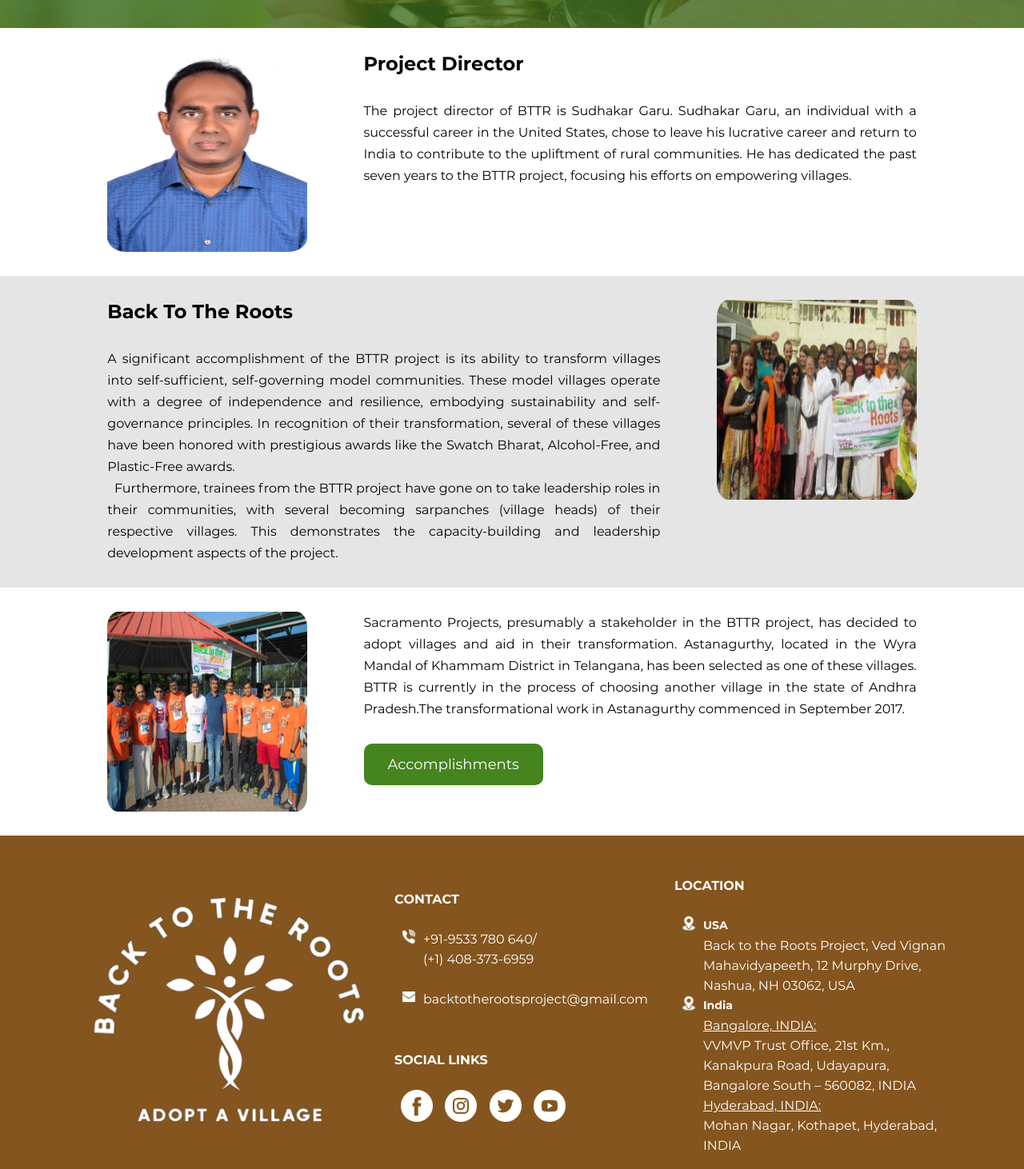
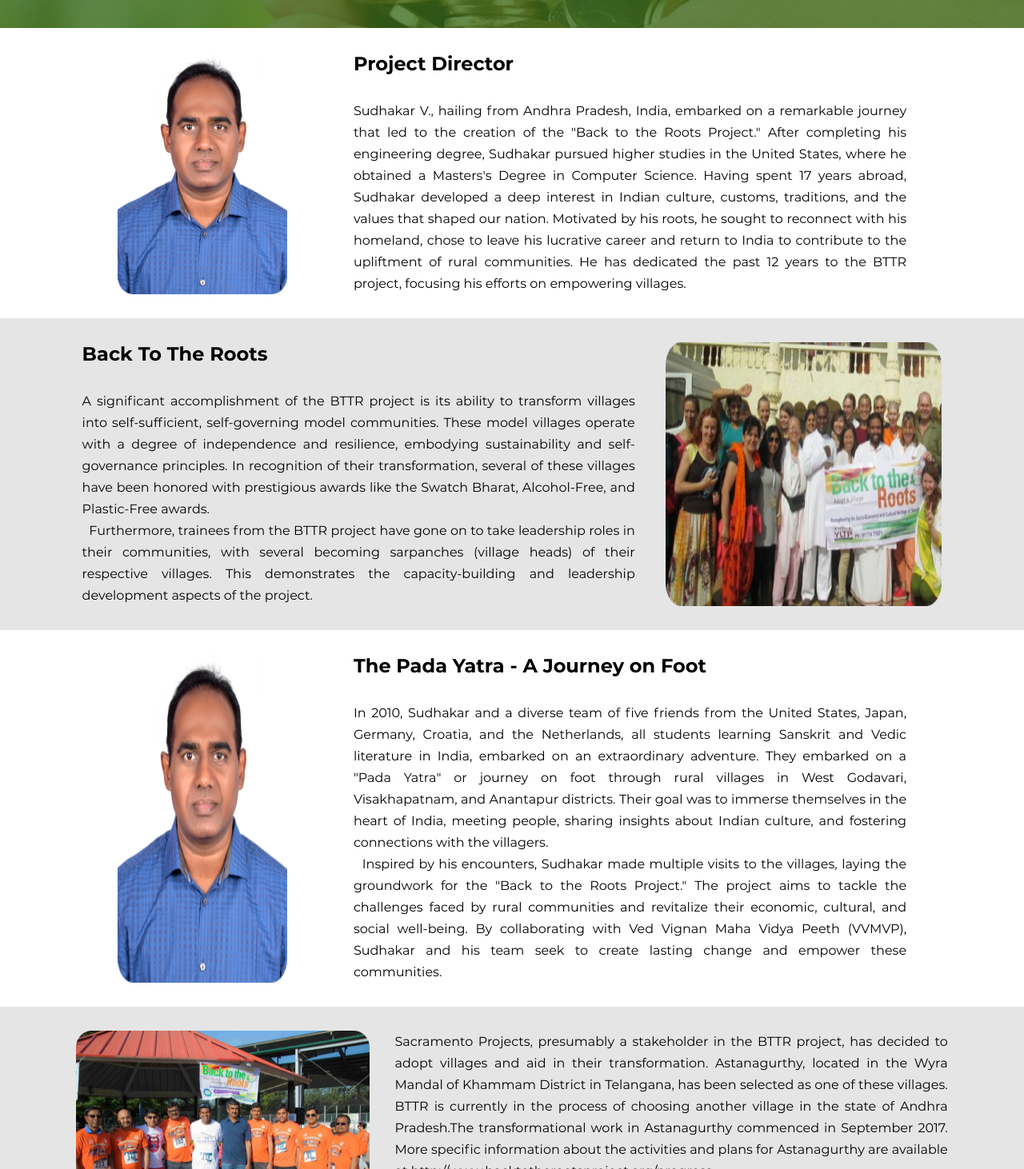
Before and after one commit to divyasriambati/backtotheroots, a React (Create React App) app: page /About in a window 1280 px wide. Shown: the part 448-1910 px from the top of the page at 80% size. Built offline with nearby package versions, Linux system fonts and the light colour scheme.

Commit message:
About page changes done

```diff
--- a/package.json
+++ b/package.json
@@ -6,7 +6,7 @@
     "@emotion/react": "^11.11.1",
     "@emotion/styled": "^11.11.0",
     "@mui/icons-material": "^5.11.16",
-    "@mui/material": "^5.13.5",
+    "@mui/material": "^5.13.6",
     "@testing-library/jest-dom": "^5.16.5",
     "@testing-library/react": "^13.4.0",
     "@testing-library/user-event": "^13.5.0",
--- a/src/components/About/About.css
+++ b/src/components/About/About.css
@@ -48,10 +48,13 @@
     margin: 30px auto;
     flex-wrap: wrap;
     justify-content: space-evenly;
+
 }
 .BTTR_Project_director_image{
-    height:250px;
-    width: 250px;
+    /* height:250px;
+    width: 250px; */
+    max-width: 100%;
+    height: auto;
 }
 .BTTR_Project_director_title{
     font-family: Bold;
@@ -64,6 +67,7 @@
     line-height: 27px;
     text-align: justify;
 }
+
 .our_Accomplishments {
     color: white;
     flex-shrink: 0;
--- a/src/components/About/About.js
+++ b/src/components/About/About.js
@@ -27,9 +27,13 @@
                     </div>
                     <br></br>
                     <div className='BTTR_Project_director_description'>
-                        The project director of BTTR is Sudhakar Garu. Sudhakar Garu, an individual with a successful career in the United States,
-                         chose to leave his lucrative career and return to India to contribute to the upliftment of rural communities.
-                         He has dedicated the past seven years to the BTTR project, focusing his efforts on empowering villages.
+                    Sudhakar V., hailing from Andhra Pradesh, India, embarked on a remarkable journey that led to the creation of the
+                     "Back to the Roots Project." After completing his engineering degree, Sudhakar pursued higher studies in the United States,
+                      where he obtained a Masters's Degree in Computer Science. Having spent 17 years abroad, Sudhakar developed a deep interest
+                      in Indian culture, customs, traditions, and the values that shaped our nation. Motivated by his roots, he sought to
+                      reconnect with his homeland, chose to leave his lucrative career and return to India to contribute to the upliftment of
+                       rural communities. He has dedicated the past 12 years to the BTTR project, focusing his efforts on empowering villages.
+
                     </div>
 
                 </div>
@@ -53,20 +57,53 @@
                 <img src={BTTR} alt="Back to the roots" className="BTTR_Project_director_image"></img>
             </div>
             </div>
+            {/* Padayatra Section */}
+            <div className='About_flex_container'>
+                <img src={BTTR_director} alt="Project Director" className="BTTR_Project_director_image"></img>
+                <div className='BTTR_Project_director_content'>
+                    <div className='BTTR_Project_director_title'>
+                    The Pada Yatra - A Journey on Foot
+                    </div>
+                    <br></br>
+                    <div className='BTTR_Project_director_description'>
+                    In 2010, Sudhakar and a diverse team of five friends from the United States, Japan, Germany, Croatia, and the Netherlands,
+                    all students learning Sanskrit and Vedic literature in India, embarked on an extraordinary adventure. They embarked on a
+                    "Pada Yatra" or journey on foot through rural villages in West Godavari, Visakhapatnam, and Anantapur districts. Their goal
+                     was to immerse themselves in the heart of India, meeting people, sharing insights about Indian culture, and fostering
+                      connections with the villagers.
+
+                    </div>
+                    <div className='BTTR_Project_director_description'>
+                    &nbsp; Inspired by his encounters, Sudhakar made multiple visits to the villages, laying the groundwork for the "Back to the
+                     Roots Project." The project aims to tackle the challenges faced by rural communities and revitalize their economic, cultural,
+                      and social well-being. By collaborating with Ved Vignan Maha Vidya Peeth (VVMVP), Sudhakar and his team seek to create lasting
+                       change and empower these communities.
+
+                    </div>
+
+                </div>
+            </div>
+
+            <div className="container_bg">
 
              <div className='About_flex_container'>
                 <img src={about_accomplishment} alt="Collabrations" className="BTTR_Project_director_image"></img>
                 <div className='BTTR_Project_director_content'>
                     <div className='BTTR_Project_director_description'>
                     Sacramento Projects, presumably a stakeholder in the BTTR project, has decided to adopt villages and aid in their transformation.
-                     Astanagurthy, located in the Wyra Mandal of Khammam District in Telangana, has been selected as one of these villages. BTTR is
-                     currently in the process of choosing another village in the state of Andhra Pradesh.The transformational work in Astanagurthy
-                     commenced in September 2017.
+                    Astanagurthy, located in the Wyra Mandal of Khammam District in Telangana, has been selected as one of these villages. BTTR is currently
+                     in the process of choosing another village in the state of Andhra Pradesh.The transformational work in Astanagurthy commenced in
+                      September 2017. More specific information about the activities and plans for Astanagurthy are available
+                      at http://www.backtotherootsproject.org/progress.
                     </div>
                     <br></br>
                     <button className='our_Accomplishments'>Accomplishments</button>
                 </div>
               </div>
+              </div>
+
+
+
 
 
 
```
Also changed, not shown: 1 other file (tests, documents, lock files or other folders).
